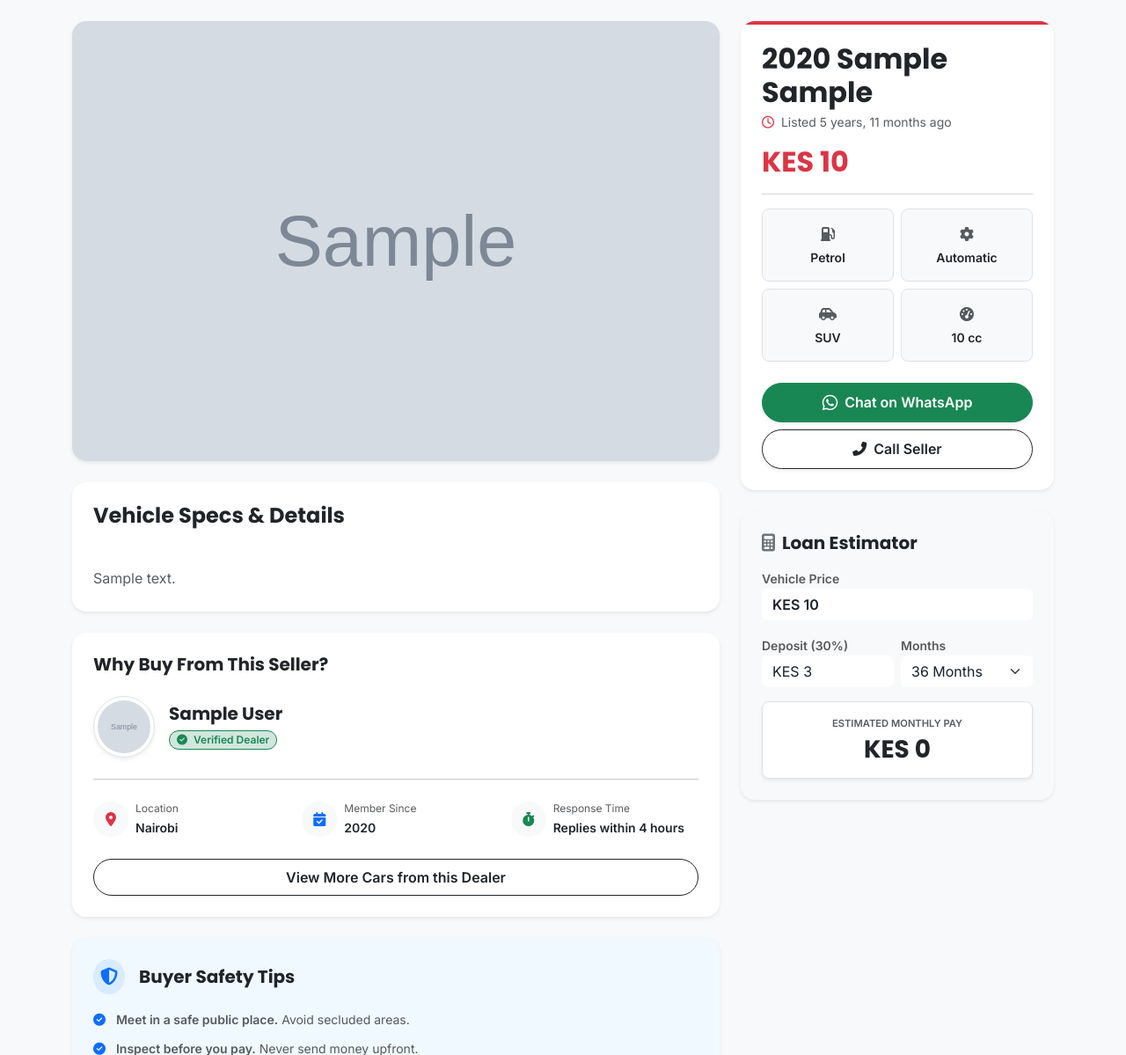
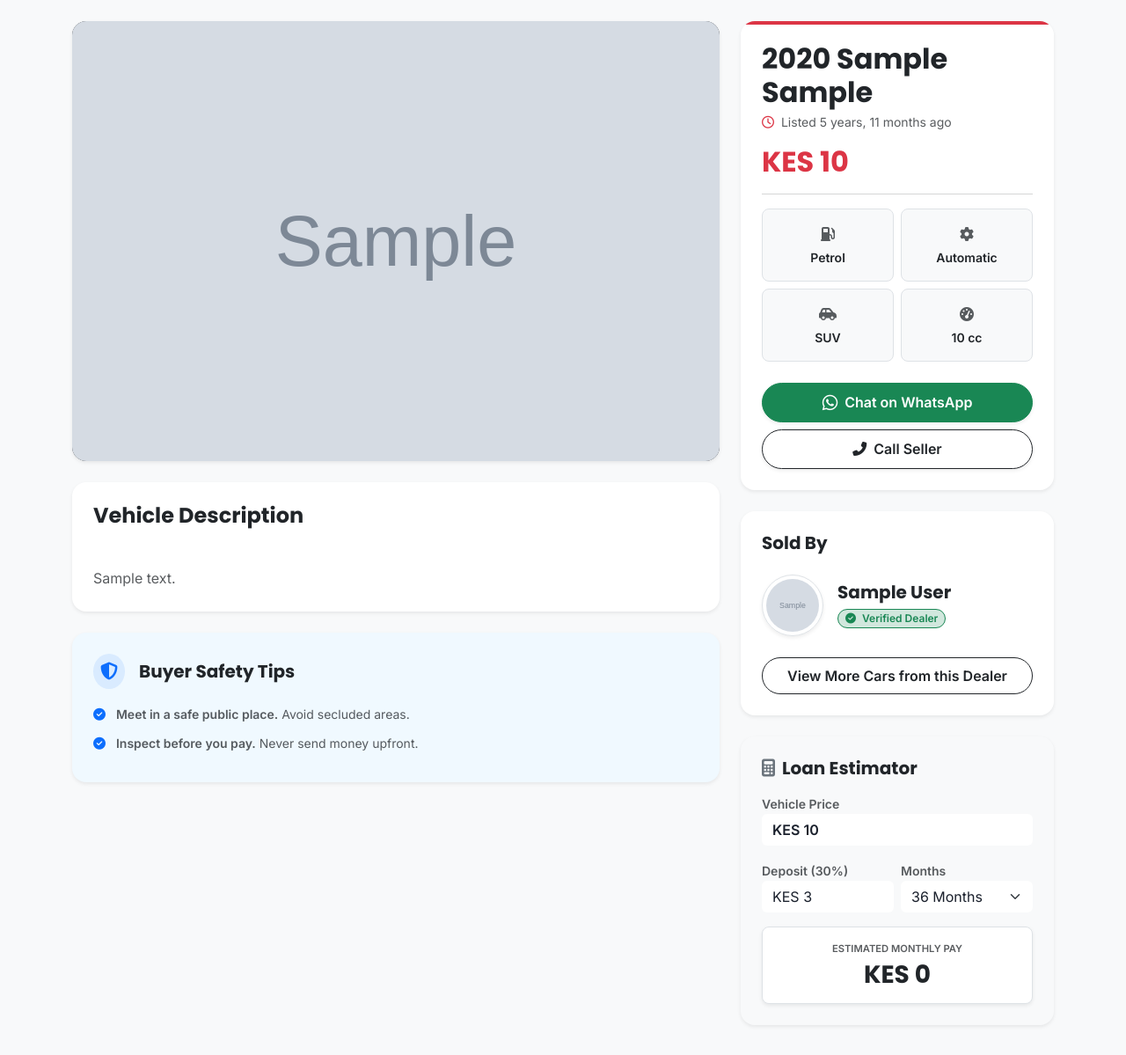
Before and after one commit to kelvinketer/buycars-africa, a Django app: page /car/1/ in a window 1280 px wide. Shown: the part 154-1353 px from the top of the page at 88% size. Run offline with Django 5.2, Linux system fonts and the light colour scheme; tables that the repository leaves empty hold one stand-in row (values such as "Sample post"); grey boxes marked "Sample" are stand-in pictures.

Commit message:
Feature: Enable multiple image uploads and add car details gallery

```diff
--- a/templates/cars/car_detail.html
+++ b/templates/cars/car_detail.html
@@ -31,7 +31,7 @@
             <div class="col-lg-8">
 
                 <div class="card border-0 shadow-sm rounded-4 overflow-hidden mb-3 mb-lg-4">
-                    <div class="position-relative">
+                    <div class="position-relative bg-dark" style="height: 500px; min-height: 300px;">
                         {% if car.status != 'AVAILABLE' %}
                             <div class="position-absolute top-0 end-0 m-3 z-3">
                                 {% if car.status == 'SOLD' %}
@@ -43,24 +43,27 @@
                         {% endif %}
 
                         {% if car.images.first %}
-                            <img src="{{ car.images.first.image.url }}" class="w-100 object-fit-cover main-car-image" style="max-height: 500px; object-fit: cover;" alt="{{ car.make }} {{ car.model }}">
+                            <img id="mainImage" src="{{ car.images.first.image.url }}" class="w-100 h-100 object-fit-cover transition-opacity" alt="{{ car.make }} {{ car.model }}">
                         {% else %}
-                            <div class="bg-light d-flex align-items-center justify-content-center" style="height: 300px;">
-                                <i class="fas fa-car fa-5x text-muted opacity-25"></i>
+                            <div class="d-flex align-items-center justify-content-center h-100 text-white-50">
+                                <div class="text-center">
+                                    <i class="fas fa-car fa-5x mb-3 opacity-25"></i>
+                                    <p>No images available</p>
+                                </div>
                             </div>
                         {% endif %}
                     </div>
                 </div>
 
                 {% if car.images.count > 1 %}
-                <div class="d-flex gap-2 mb-4 overflow-auto pb-2" style="scrollbar-width: thin;">
+                <div class="d-flex gap-2 mb-4 overflow-auto pb-2 px-1" style="scrollbar-width: thin;">
                     {% for img in car.images.all %}
-                        <img src="{{ img.image.url }}"
-                             class="rounded-3 border shadow-sm"
-                             style="width: 80px; height: 60px; object-fit: cover; cursor: pointer; opacity: 0.8; transition: opacity 0.2s;"
-                             onmouseover="this.style.opacity=1"
-                             onmouseout="this.style.opacity=0.8"
-                             onclick="document.querySelector('.main-car-image').src=this.src">
+                        <div onclick="swapImage(this)"
+                             data-src="{{ img.image.url }}"
+                             class="thumbnail-wrapper rounded-3 border overflow-hidden position-relative {% if forloop.first %}active-thumb{% endif %}"
+                             style="min-width: 80px; width: 80px; height: 60px; cursor: pointer;">
+                            <img src="{{ img.image.url }}" class="w-100 h-100 object-fit-cover">
+                        </div>
                     {% endfor %}
                 </div>
                 {% endif %}
@@ -71,113 +74,27 @@
                     <h2 class="text-danger fw-bold mb-0">KES {{ car.price|floatformat:0|intcomma }}</h2>
                 </div>
 
-                <div class="card border-0 shadow-sm rounded-4 mb-4">
+                <div class="card border-0 shadow-sm rounded-4 mb-4 d-block d-lg-none">
                     <div class="card-body p-4">
-                        <h4 class="fw-bold mb-3">Vehicle Specs & Details</h4>
-
-                        <div class="row g-2 mb-4 d-flex d-lg-none">
+                        <h4 class="fw-bold mb-3">Vehicle Specs</h4>
+                        <div class="row g-2 mb-4">
                             <div class="col-6"><div class="bg-light rounded-3 p-3 text-center border"><i class="fas fa-gas-pump text-muted mb-1"></i><div class="small fw-bold">{{ car.get_fuel_type_display }}</div></div></div>
                             <div class="col-6"><div class="bg-light rounded-3 p-3 text-center border"><i class="fas fa-cog text-muted mb-1"></i><div class="small fw-bold">{{ car.get_transmission_display }}</div></div></div>
                             <div class="col-6"><div class="bg-light rounded-3 p-3 text-center border"><i class="fas fa-car-side text-muted mb-1"></i><div class="small fw-bold">{{ car.body_type }}</div></div></div>
                             <div class="col-6"><div class="bg-light rounded-3 p-3 text-center border"><i class="fas fa-tachometer-alt text-muted mb-1"></i><div class="small fw-bold">{{ car.engine_size }} cc</div></div></div>
                         </div>
-
                         <div class="text-muted" style="white-space: pre-line; line-height: 1.7;">
                             {{ car.description|default:"No description provided by the dealer." }}
                         </div>
                     </div>
                 </div>
 
-                <div class="card border-0 shadow-sm rounded-4 mb-4 bg-white overflow-hidden">
+                <div class="card border-0 shadow-sm rounded-4 mb-4 d-none d-lg-block">
                     <div class="card-body p-4">
-                        <h5 class="fw-bold mb-4">Why Buy From This Seller?</h5>
-
-                        <div class="d-flex align-items-center mb-4">
-                            <a href="{% url 'dealer_showroom' car.dealer.username %}" class="text-decoration-none">
-                                {% if car.dealer.dealer_profile.logo %}
-                                    <img src="{{ car.dealer.dealer_profile.logo.url }}" class="rounded-circle border p-1 shadow-sm me-3" width="70" height="70" style="object-fit: cover;">
-                                {% else %}
-                                    <div class="rounded-circle bg-light d-flex align-items-center justify-content-center border me-3" style="width: 70px; height: 70px;">
-                                        <span class="fw-bold fs-3 text-muted">{{ car.dealer.username|slice:":1" }}</span>
-                                    </div>
-                                {% endif %}
-                            </a>
-
-                            <div>
-                                <h5 class="fw-bold mb-1 text-dark">
-                                    <a href="{% url 'dealer_showroom' car.dealer.username %}" class="text-dark text-decoration-none">
-                                        {{ car.dealer.dealer_profile.business_name|default:car.dealer.username }}
-                                    </a>
-                                </h5>
-                                {% if car.dealer.is_verified %}
-                                    <span class="badge bg-success-subtle text-success border border-success rounded-pill px-2 py-1 small">
-                                        <i class="fas fa-check-circle me-1"></i> Verified Dealer
-                                    </span>
-                                {% else %}
-                                    <span class="badge bg-light text-muted border rounded-pill px-2">Registered Seller</span>
-                                {% endif %}
-                            </div>
+                        <h4 class="fw-bold mb-3">Vehicle Description</h4>
+                        <div class="text-muted" style="white-space: pre-line; line-height: 1.7;">
+                            {{ car.description|default:"No description provided by the dealer." }}
                         </div>
-
-                        <hr class="opacity-10 my-4">
-
-                        <div class="row g-4 mb-4">
-                            <div class="col-6 col-md-4">
-                                <div class="d-flex align-items-center">
-                                    <div class="bg-light rounded-circle p-2 me-2 text-danger d-flex align-items-center justify-content-center" style="width: 40px; height: 40px;">
-                                        <i class="fas fa-map-marker-alt"></i>
-                                    </div>
-                                    <div>
-                                        <small class="text-muted d-block" style="font-size: 0.75rem;">Location</small>
-                                        <span class="fw-bold text-dark small">
-                                            {{ car.dealer.dealer_profile.get_city_display|default:car.dealer.dealer_profile.city|default:"Kenya" }}
-                                        </span>
-                                    </div>
-                                </div>
-                            </div>
-
-                            <div class="col-6 col-md-4">
-                                <div class="d-flex align-items-center">
-                                    <div class="bg-light rounded-circle p-2 me-2 text-primary d-flex align-items-center justify-content-center" style="width: 40px; height: 40px;">
-                                        <i class="fas fa-calendar-check"></i>
-                                    </div>
-                                    <div>
-                                        <small class="text-muted d-block" style="font-size: 0.75rem;">Member Since</small>
-                                        <span class="fw-bold text-dark small">{{ car.dealer.date_joined|date:"Y" }}</span>
-                                    </div>
-                                </div>
-                            </div>
-
-                            <div class="col-6 col-md-4">
-                                <div class="d-flex align-items-center">
-                                    <div class="bg-light rounded-circle p-2 me-2 text-success d-flex align-items-center justify-content-center" style="width: 40px; height: 40px;">
-                                        <i class="fas fa-stopwatch"></i>
-                                    </div>
-                                    <div>
-                                        <small class="text-muted d-block" style="font-size: 0.75rem;">Response Time</small>
-                                        <span class="fw-bold text-dark small">
-                                            Replies within
-                                            {% if car.dealer.id|divisibleby:4 %}
-                                                1 hour
-                                            {% elif car.dealer.id|divisibleby:3 %}
-                                                2 hours
-                                            {% elif car.dealer.id|divisibleby:2 %}
-                                                3 hours
-                                            {% else %}
-                                                4 hours
-                                            {% endif %}
-                                        </span>
-                                    </div>
-                                </div>
-                            </div>
-                        </div>
-
-                        <div class="d-grid">
-                            <a href="{% url 'dealer_showroom' car.dealer.username %}" class="btn btn-outline-dark rounded-pill fw-bold py-2">
-                                View More Cars from this Dealer
-                            </a>
-                        </div>
-
                     </div>
                 </div>
 
@@ -222,6 +139,42 @@
                                 {% else %}
                                     <button class="btn btn-secondary py-2 rounded-pill" disabled>Contact Info Hidden</button>
                                 {% endif %}
+                            </div>
+                        </div>
+                    </div>
+
+                    <div class="card border-0 shadow-sm rounded-4 mb-4 bg-white overflow-hidden">
+                        <div class="card-body p-4">
+                            <h5 class="fw-bold mb-4">Sold By</h5>
+                            <div class="d-flex align-items-center mb-4">
+                                <a href="{% url 'dealer_showroom' car.dealer.username %}" class="text-decoration-none">
+                                    {% if car.dealer.dealer_profile.logo %}
+                                        <img src="{{ car.dealer.dealer_profile.logo.url }}" class="rounded-circle border p-1 shadow-sm me-3" width="70" height="70" style="object-fit: cover;">
+                                    {% else %}
+                                        <div class="rounded-circle bg-light d-flex align-items-center justify-content-center border me-3" style="width: 70px; height: 70px;">
+                                            <span class="fw-bold fs-3 text-muted">{{ car.dealer.username|slice:":1" }}</span>
+                                        </div>
+                                    {% endif %}
+                                </a>
+                                <div>
+                                    <h5 class="fw-bold mb-1 text-dark">
+                                        <a href="{% url 'dealer_showroom' car.dealer.username %}" class="text-dark text-decoration-none">
+                                            {{ car.dealer.dealer_profile.business_name|default:car.dealer.username }}
+                                        </a>
+                                    </h5>
+                                    {% if car.dealer.is_verified %}
+                                        <span class="badge bg-success-subtle text-success border border-success rounded-pill px-2 py-1 small">
+                                            <i class="fas fa-check-circle me-1"></i> Verified Dealer
+                                        </span>
+                                    {% else %}
+                                        <span class="badge bg-light text-muted border rounded-pill px-2">Registered Seller</span>
+                                    {% endif %}
+                                </div>
+                            </div>
+                            <div class="d-grid">
+                                <a href="{% url 'dealer_showroom' car.dealer.username %}" class="btn btn-outline-dark rounded-pill fw-bold py-2">
+                                    View More Cars from this Dealer
+                                </a>
                             </div>
                         </div>
                     </div>
@@ -328,17 +281,43 @@
     @media (max-width: 991px) {
         body { padding-bottom: 80px; }
     }
+
+    /* Gallery Styles */
+    .transition-opacity { transition: opacity 0.2s ease-in-out; }
+    .active-thumb { border: 2px solid #dc3545 !important; opacity: 1; }
+    .thumbnail-wrapper:hover { opacity: 0.8; }
 </style>
 
 <script>
+    // 1. Image Gallery Logic
+    function swapImage(element) {
+        const newSrc = element.getAttribute('data-src');
+        const mainImage = document.getElementById('mainImage');
+
+        // Simple fade effect
+        mainImage.style.opacity = '0.7';
+        setTimeout(() => {
+            mainImage.src = newSrc;
+            mainImage.style.opacity = '1';
+        }, 150);
+
+        // Highlight active thumbnail
+        document.querySelectorAll('.thumbnail-wrapper').forEach(el => el.classList.remove('active-thumb'));
+        element.classList.add('active-thumb');
+    }
+
+    // 2. Lead Tracking
     function trackLead(carId, action) {
-        // Send async request to track the click
-        fetch(`/track/${carId}/${action}/`, {
-            method: 'GET',
-            headers: { 'X-Requested-With': 'XMLHttpRequest' }
+        fetch(`/cars/track-action/${carId}/${action}/`, {
+            method: 'POST',
+            headers: {
+                'X-CSRFToken': '{{ csrf_token }}',
+                'Content-Type': 'application/json'
+            }
         }).catch(err => console.log('Tracking error:', err));
     }
 
+    // 3. Loan Calculator
     function calculateLoan() {
         const price = {{ car.price }};
         const deposit = price * 0.30;
```
